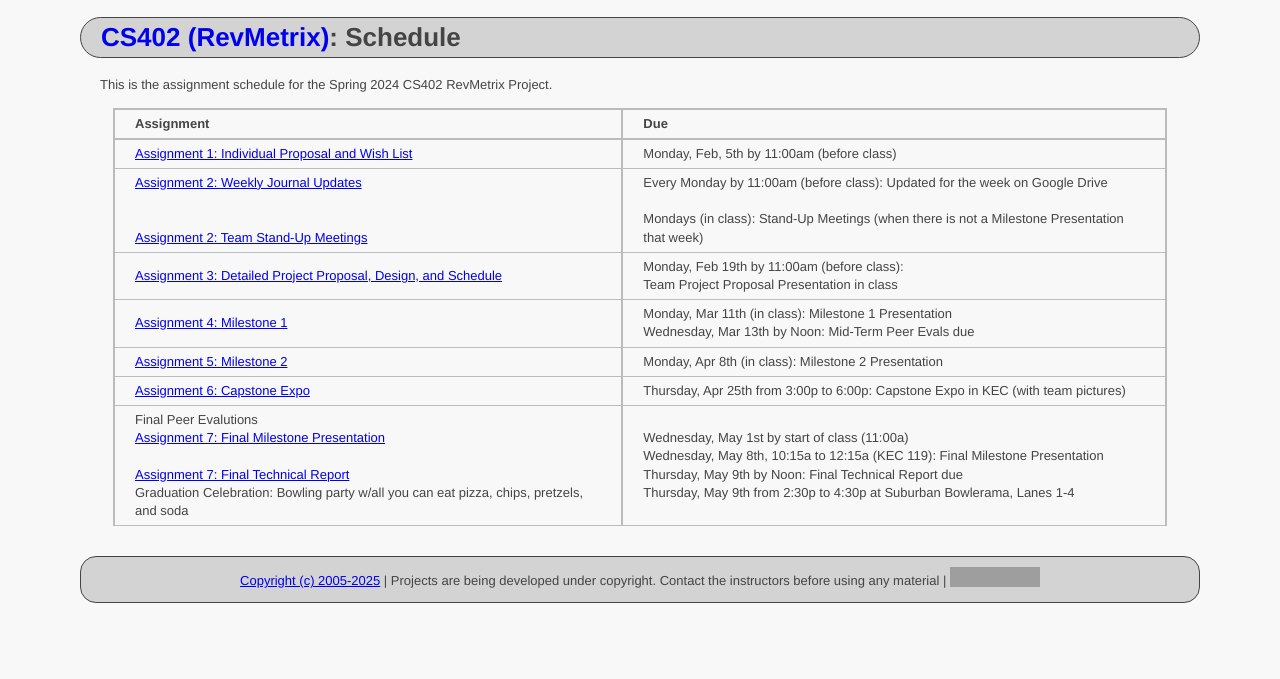
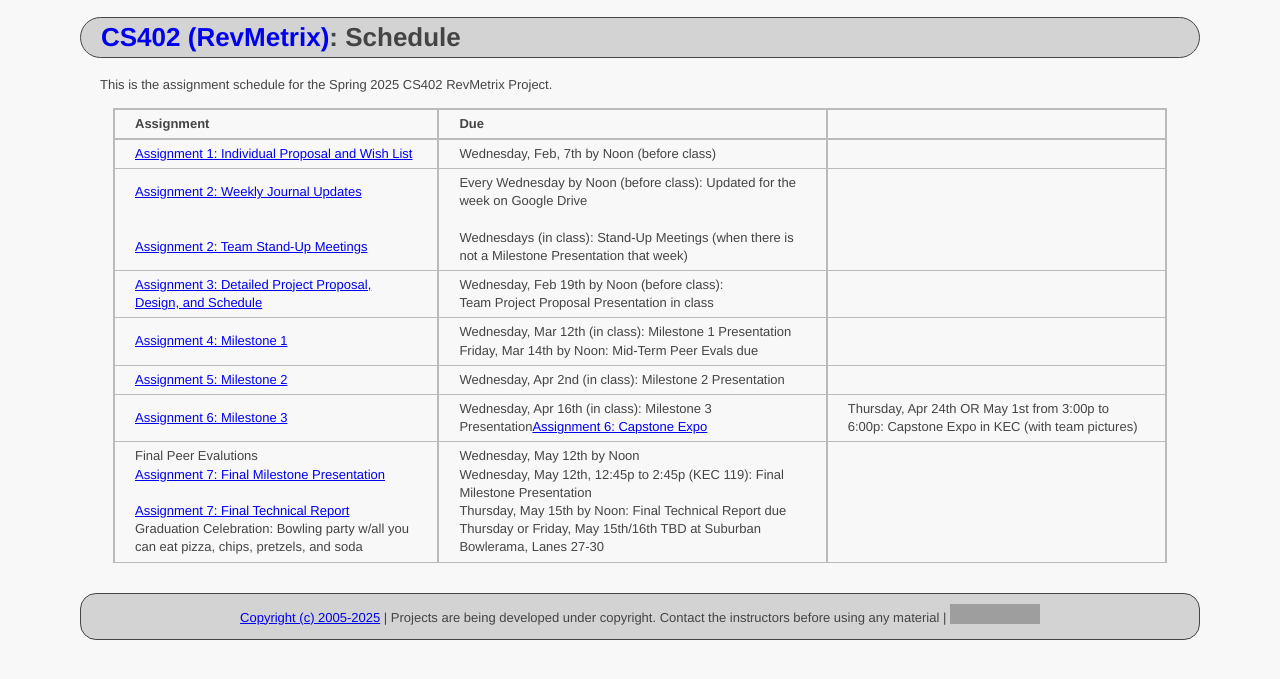
Before and after one commit to ycpcs/cs402-spring2025, a Jekyll site: the page built from projects/RevMetrix-Project/schedule.md, in a window 1280 px wide. Shown: the top 679 px of the page. Built offline with Jekyll 4.4.1, drawn with Linux system fonts in a browser that asks for light colours; grey boxes are pictures that could not be loaded.

Commit message:
updated RevMetrix project

```diff
--- a/projects/RevMetrix-Project/schedule.md
+++ b/projects/RevMetrix-Project/schedule.md
@@ -4,14 +4,14 @@ course_number: CS402 (RevMetrix)
 title: Schedule
 ---
 
-This is the assignment schedule for the Spring 2024 CS402 RevMetrix Project.
+This is the assignment schedule for the Spring 2025 CS402 RevMetrix Project.
 
 **Assignment** | **Due**
 :--------------|:---------
-[Assignment 1: Individual Proposal and Wish List](../../assign/assign01.html)| Monday, Feb, 5th by 11:00am (before class)
-[Assignment 2: Weekly Journal Updates](../../assign/assign02.html)<br><br><br>[Assignment 2: Team Stand-Up Meetings](../../assign/assign02.html) | Every Monday by 11:00am (before class): Updated for the week on Google Drive<br><br> Mondays (in class): Stand-Up Meetings (when there is not a Milestone Presentation that week)
-[Assignment 3: Detailed Project Proposal, Design, and Schedule](../../assign/assign03.html) | Monday, Feb 19th by 11:00am (before class): <br> Team Project Proposal Presentation in class
-[Assignment 4: Milestone 1](../../assign/assign04.html) | Monday, Mar 11th (in class): Milestone 1 Presentation<br>Wednesday, Mar 13th by Noon: Mid-Term Peer Evals due
-[Assignment 5: Milestone 2](../../assign/assign05.html) | Monday, Apr 8th (in class): Milestone 2 Presentation
-[Assignment 6: Capstone Expo](../../assign/assign06.html) | Thursday, Apr 25th from 3:00p to 6:00p: Capstone Expo in KEC (with team pictures)
-Final Peer Evalutions <br> [Assignment 7: Final Milestone Presentation](../../assign/assign07.html)<br>[<br>Assignment 7: Final Technical Report](../../assign/finalreport.html)<br>Graduation Celebration: Bowling party w/all you can eat pizza, chips, pretzels, and soda | Wednesday, May 1st by start of class (11:00a)<br>Wednesday, May 8th, 10:15a to 12:15a (KEC 119): Final Milestone Presentation<br>Thursday, May 9th by Noon: Final Technical Report due<br>Thursday, May 9th from 2:30p to 4:30p at Suburban Bowlerama, Lanes 1-4
+[Assignment 1: Individual Proposal and Wish List](../../assign/assign01.html)| Wednesday, Feb, 7th by Noon (before class)
+[Assignment 2: Weekly Journal Updates](../../assign/assign02.html)<br><br><br>[Assignment 2: Team Stand-Up Meetings](../../assign/assign02.html) | Every Wednesday by Noon (before class): Updated for the week on Google Drive<br><br> Wednesdays (in class): Stand-Up Meetings (when there is not a Milestone Presentation that week)
+[Assignment 3: Detailed Project Proposal, Design, and Schedule](../../assign/assign03.html) | Wednesday, Feb 19th by Noon (before class): <br> Team Project Proposal Presentation in class
+[Assignment 4: Milestone 1](../../assign/assign04.html) | Wednesday, Mar 12th (in class): Milestone 1 Presentation<br>Friday, Mar 14th by Noon: Mid-Term Peer Evals due
+[Assignment 5: Milestone 2](../../assign/assign05.html) | Wednesday, Apr 2nd (in class): Milestone 2 Presentation
+[Assignment 6: Milestone 3](../../assign/assign06.html) | Wednesday, Apr 16th (in class): Milestone 3 Presentation[Assignment 6: Capstone Expo](../../assign/assign06.html) | Thursday, Apr 24th OR May 1st from 3:00p to 6:00p: Capstone Expo in KEC (with team pictures)
+Final Peer Evalutions <br> [Assignment 7: Final Milestone Presentation](../../assign/assign07.html)<br>[<br>Assignment 7: Final Technical Report](../../assign/finalreport.html)<br>Graduation Celebration: Bowling party w/all you can eat pizza, chips, pretzels, and soda | Wednesday, May 12th by Noon<br>Wednesday, May 12th, 12:45p to 2:45p (KEC 119): Final Milestone Presentation<br>Thursday, May 15th by Noon: Final Technical Report due<br>Thursday or Friday, May 15th/16th TBD at Suburban Bowlerama, Lanes 27-30
```
Also changed, not shown: projects/RevMetrix-Project/index.md (+10 -5 lines).
